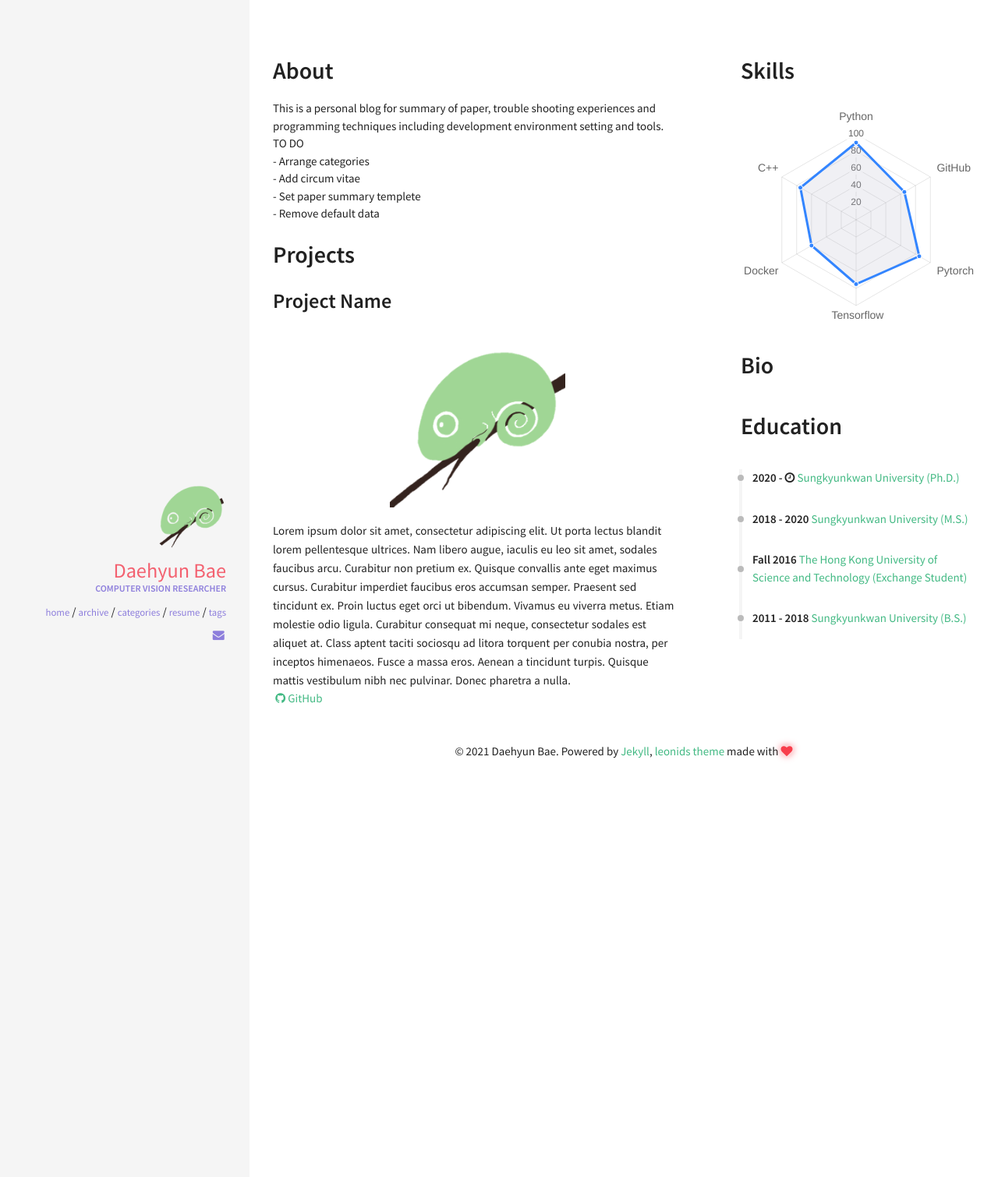
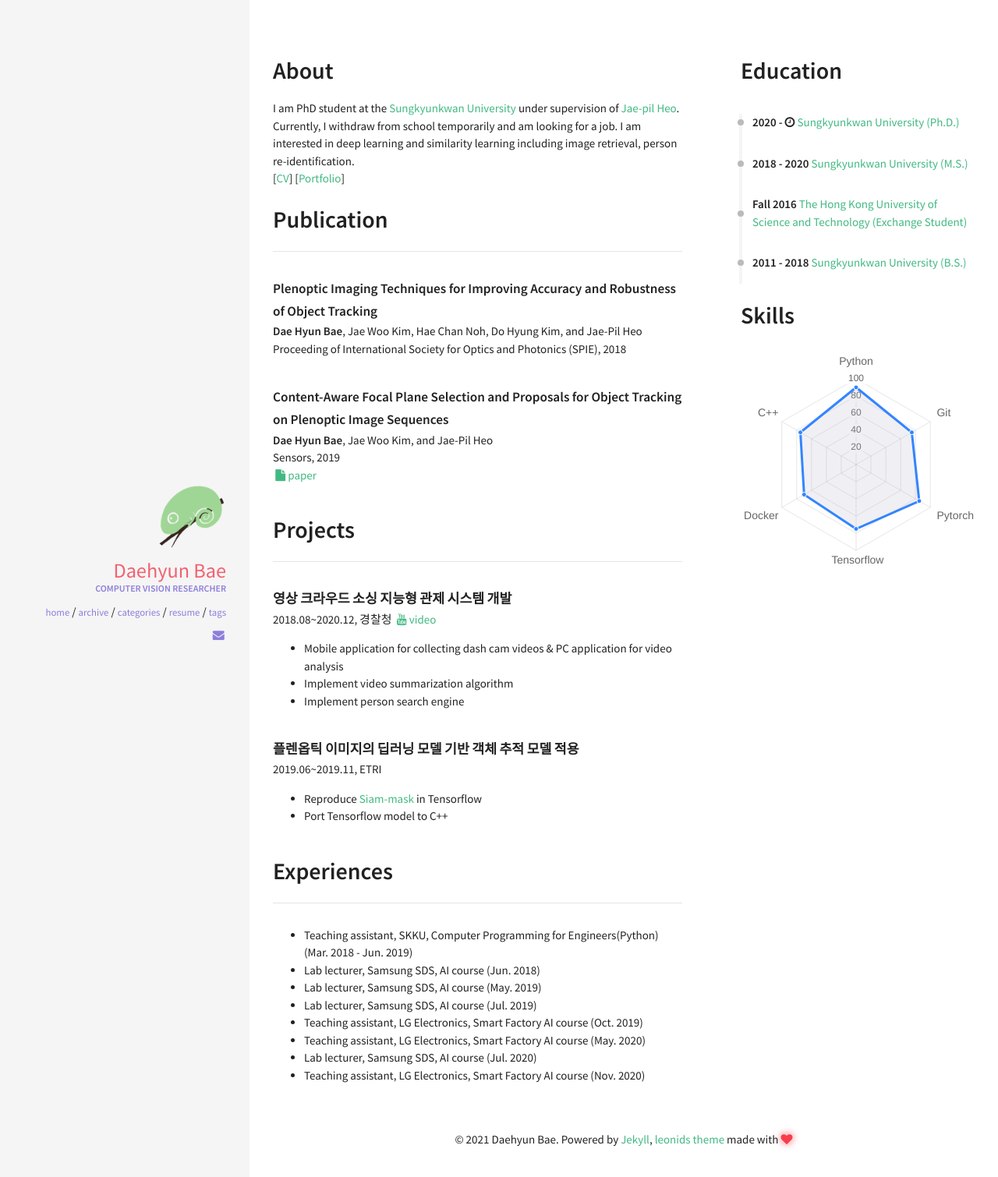
Before and after one commit to Daehyun-Bae/Daehyun-Bae.github.io, a Jekyll site: the page built from resume.html, in a window 1280 px wide. Shown: the top 1510 px of the page at 78% size. Built offline with Jekyll 4.4.1, drawn with Linux system fonts in a browser that asks for light colours; nearby versions of some CDN libraries.

Commit message:
Update resume page

```diff
--- /dev/null
+++ b/_data/index/experience.yml
@@ -0,0 +1,9 @@
+- name: Teaching assistant, SKKU, Computer Programming for Engineers(Python) (Mar. 2018 - Jun. 2019)
+
+- name: Lab lecturer, Samsung SDS, AI course (Jun. 2018)
+- name: Lab lecturer, Samsung SDS, AI course (May. 2019)
+- name: Lab lecturer, Samsung SDS, AI course (Jul. 2019)
+- name: Teaching assistant, LG Electronics, Smart Factory AI course (Oct. 2019)
+- name: Teaching assistant, LG Electronics, Smart Factory AI course (May. 2020)
+- name: Lab lecturer, Samsung SDS, AI course (Jul. 2020)
+- name: Teaching assistant, LG Electronics, Smart Factory AI course (Nov. 2020)
--- a/_data/index/projects.yml
+++ b/_data/index/projects.yml
@@ -1,4 +1,19 @@
-- name: Project Name
-  descr: Lorem ipsum dolor sit amet, consectetur adipiscing elit. Ut porta lectus blandit lorem pellentesque ultrices. Nam libero augue, iaculis eu leo sit amet, sodales faucibus arcu. Curabitur non pretium ex. Quisque convallis ante eget maximus cursus. Curabitur imperdiet faucibus eros accumsan semper. Praesent sed tincidunt ex. Proin luctus eget orci ut bibendum. Vivamus eu viverra metus. Etiam molestie odio ligula. Curabitur consequat mi neque, consectetur sodales est aliquet at. Class aptent taciti sociosqu ad litora torquent per conubia nostra, per inceptos himenaeos. Fusce a massa eros. Aenean a tincidunt turpis. Quisque mattis vestibulum nibh nec pulvinar. Donec pharetra a nulla.
-  image: https://daehyun-bae.github.io/img/avatar.png
-  github: https://github.com/Daehyun-Bae
+- name: 영상 크라우드 소싱 지능형 관제 시스템 개발
+  date: 2018.08~2020.12, 경찰청
+  descr:
+    <ul>
+    <li> Mobile application for collecting dash cam videos & PC application for video analysis
+    <li> Implement video summarization algorithm
+    <li> Implement person search engine
+    </ul>
+  github:
+  video: https://youtu.be/ziEq0kGcOxI
+
+- name: 플렌옵틱 이미지의 딥러닝 모델 기반 객체 추적 모델 적용
+  date: 2019.06~2019.11, ETRI
+  descr:
+    <ul>
+    <li> Reproduce <a href="https://openaccess.thecvf.com/content_CVPR_2019/html/Wang_Fast_Online_Object_Tracking_and_Segmentation_A_Unifying_Approach_CVPR_2019_paper.html">Siam-mask</a> in Tensorflow
+    <li> Port Tensorflow model to C++
+    </ul>
+  github:
--- /dev/null
+++ b/_data/index/publication.yml
@@ -0,0 +1,8 @@
+- name: Plenoptic Imaging Techniques for Improving Accuracy and Robustness of Object Tracking
+  date: Proceeding of International Society for Optics and Photonics (SPIE), 2018
+  author: <strong>Dae Hyun Bae</strong>, Jae Woo Kim, Hae Chan Noh, Do Hyung Kim, and Jae-Pil Heo
+
+- name: Content-Aware Focal Plane Selection and Proposals for Object Tracking on Plenoptic Image Sequences
+  date: Sensors, 2019
+  author: <strong>Dae Hyun Bae</strong>, Jae Woo Kim, and Jae-Pil Heo
+  website: https://www.mdpi.com/1424-8220/19/1/48
--- a/_data/index/skills.yml
+++ b/_data/index/skills.yml
@@ -2,5 +2,5 @@
 
 label: Skills
 id : cs
-aspects: Python, GitHub, Pytorch, Tensorflow, Docker, C++
-percentage: 90, 65, 85, 75, 60, 75
+aspects: Python, Git, Pytorch, Tensorflow, Docker, C++
+percentage: 90, 75, 85, 75, 70, 75
--- a/_includes/sections/about.html
+++ b/_includes/sections/about.html
@@ -1,11 +1,11 @@
 <h1><span data-i18n="skills.my_skills">About</span></h1>
 
 <div>
-	This is a personal blog for summary of paper, trouble shooting experiences and programming techniques including development environment setting and tools.
+	I am PhD student at the <a href="https://skku.edu">Sungkyunkwan University</a>
+	under supervision of <a href="https://sites.google.com/site/jaepilheo/">Jae-pil Heo</a>.
 	<br>
-    TO DO<br>
-    - Arrange categories<br>
-    - Add circum vitae<br>
-    - Set paper summary templete<br>
-    - Remove default data
+	Currently, I withdraw from school temporarily and am looking for a job.
+	I am interested in deep learning and similarity learning including image retrieval, person re-identification.
+	<br>
+	[<a href="https://daehyun-bae.github.io/CV_DaehyunBae.pdf">CV</a>] [<a href="https://drive.google.com/drive/folders/1HY_rrCzyYVZwYZ8-NEqw17mPYAYz0BJR?usp=sharing">Portfolio</a>]
 </div>
--- /dev/null
+++ b/_includes/sections/experience.html
@@ -0,0 +1,13 @@
+<h1><span data-i18n="skills.my_skills">Experiences</span></h1>
+<hr>
+
+
+<div class="row">
+        <div class="col">
+            <ul>
+                {% for experience in site.data.index.experience %}
+                <li> {{ experience.name }} </li>
+                {% endfor %}
+            <ul>
+        </div>
+</div>
--- a/_includes/sections/projects.html
+++ b/_includes/sections/projects.html
@@ -1,22 +1,24 @@
 <h1><span data-i18n="skills.my_skills">Projects</span></h1>
+<hr>
 
 {% for project in site.data.index.projects %}
     <div class="row">
             <div class="col">
-                <h2 style="margin: 0">{{ project.name }}</h2>
-                {% if project.image %}
                 <p>
-                    <img src="{{ project.image }}" style="max-height: 15em;">
+                    <h5 style="margin: 0">{{ project.name }}</h5>
+
+                    {{ project.date }}
+                    {% if project.video %}
+                        <a href="{{ project.video }} "><i class="fa fa-fw fa-youtube"></i>video</a>
+                    {% endif %}
+                    <p style="margin: 0">{{ project.descr }}</p>
+
+                    {% if project.github %}
+                        <a href="{{ project.github }} "><i class="fa fa-fw fa-github"></i>GitHub</a>
+                    {% endif %}
+
+
                 </p>
-                {% endif %}
-                <p style="margin: 0">{{ project.descr }}</p>
-
-                {% if project.github %}
-                <a href="{{ project.github }} "><i class="fa fa-fw fa-github"></i>GitHub</a>
-                {% endif %}
-                {% if project.website %}
-                <a href="{{ project.website }} "><i class="fa fa-fw fa-home"></i>Homepage</a>
-                {% endif %}
 
             </div>
     </div>
--- /dev/null
+++ b/_includes/sections/publication.html
@@ -0,0 +1,21 @@
+<h1><span data-i18n="skills.my_skills">Publication</span></h1>
+<hr>
+
+{% for publication in site.data.index.publication %}
+    <div class="row">
+            <div class="col">
+                <p>
+                    <h5 style="margin: 0">{{ publication.name }}</h5>
+
+                    {{ publication.author }}
+                    <br>
+                    {{ publication.date }}
+
+                    {% if publication.website %}
+                    <br>
+                    <a href="{{ publication.website }} "><i class="fa fa-fw fa-file"></i>paper</a>
+                    {% endif %}
+                <p>
+            </div>
+    </div>
+{% endfor %}
--- a/_layouts/resume.html
+++ b/_layouts/resume.html
@@ -11,20 +11,30 @@ layout: default
 
         <div class="row">
             <div class="col">
+                {% include sections/publication.html %}
+            </div>
+        </div>
+        <div class="row">
+            <div class="col">
                 {% include sections/projects.html %}
+            </div>
+        </div>
+        <div class="row">
+            <div class="col">
+                {% include sections/experience.html %}
             </div>
         </div>
     </div>
 
     <div class="col l4 offset-l1">
+        <!--div class="row">
+            {% include sections/career.html %}
+        </div-->
+        <div class="row">
+            {% include sections/education.html %}
+        </div>
         <div class="row">
             {% include sections/skills.html %}
-        </div>
-        <div class="row">
-            {% include sections/career.html %}
-        </div>
-        <div class="row">
-            {% include sections/education.html %}
         </div>
     </div>
 
```
Also changed, not shown: 1 other file.
